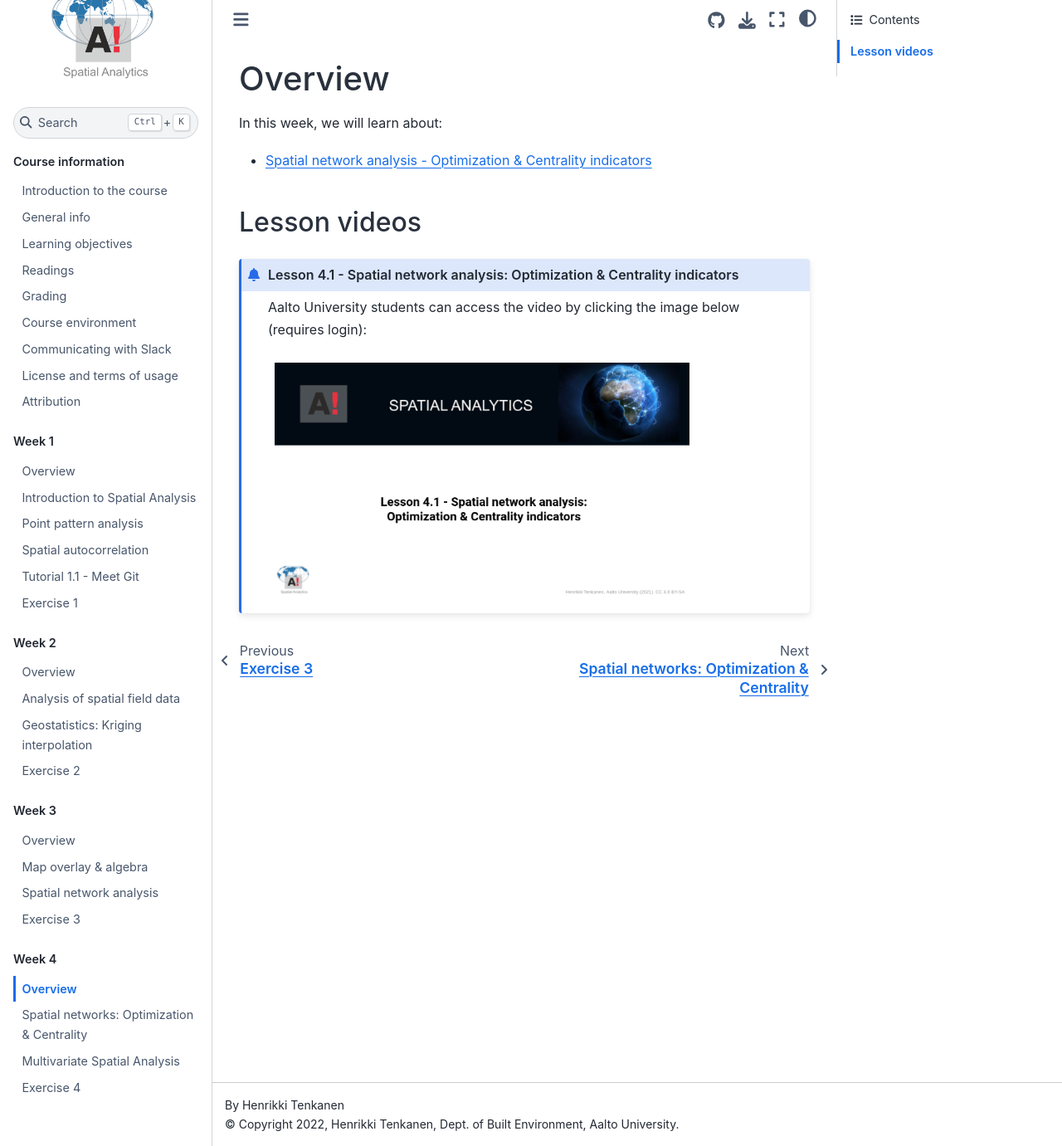
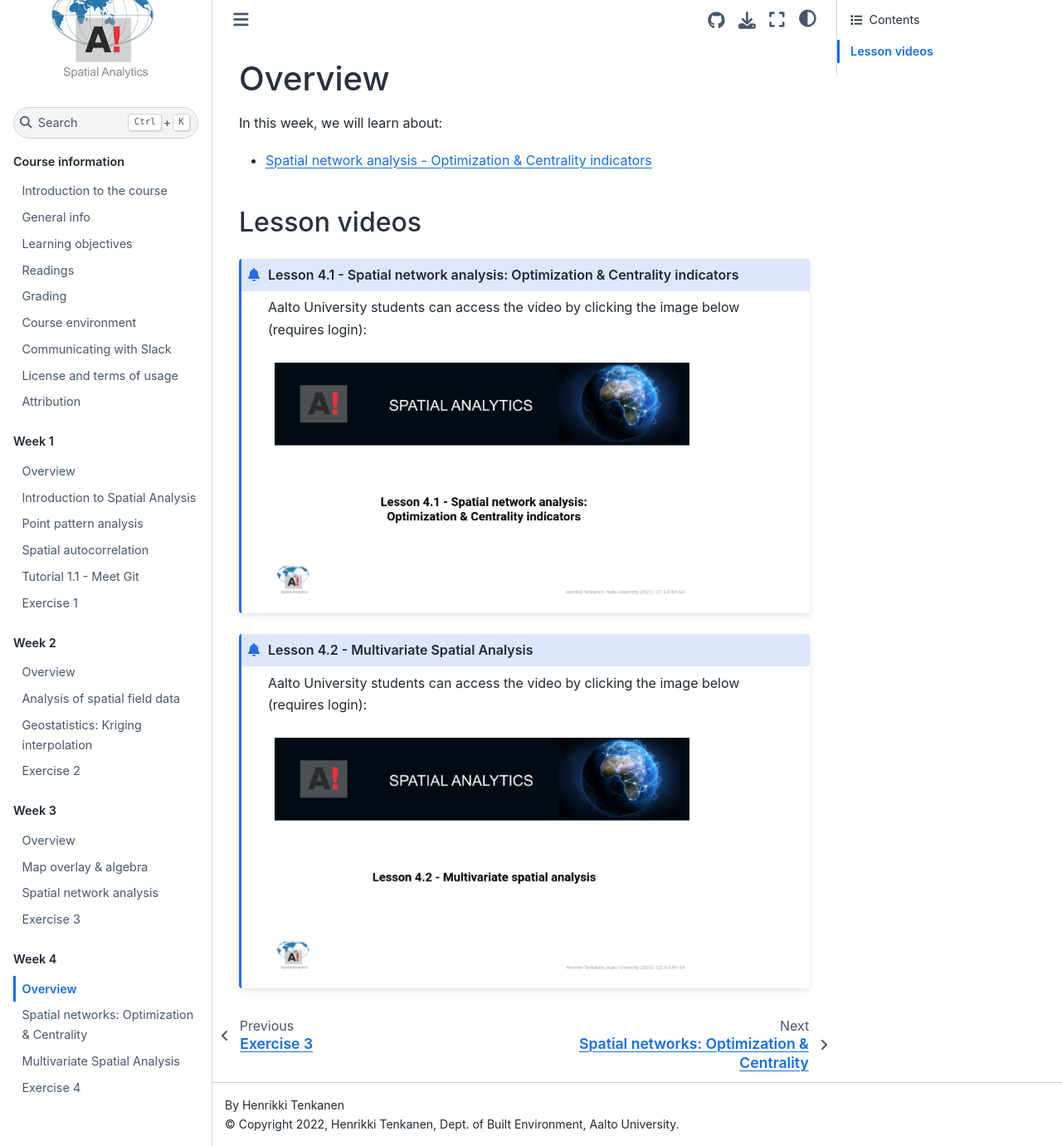
Before and after one commit to AaltoGIS/Spatial-Analytics, a Sphinx documentation site: the page built from source/lessons/L4/overview.rst, in a window 1280 px wide and 1381 px high. Shown: the whole window at 83% size. Built offline with Sphinx 7.4.7 and the Sphinx Book theme 1.1.4, drawn with Linux system fonts in a browser that asks for light colours; pages that are not in the unit, such as notebooks, are missing from menus; some of the changed lines change nothing that is shown.

Commit message:
Add lesson 4.2 video

```diff
--- a/source/lessons/L4/overview.rst
+++ b/source/lessons/L4/overview.rst
@@ -20,11 +20,11 @@ Lesson videos
         :width: 500px
         :align: left
 
-..    .. admonition:: Lesson 4.2 - Multivariate Spatial Analysis
+.. admonition:: Lesson 4.2 - Multivariate Spatial Analysis
 
-        Aalto University students can access the video by clicking the image below (requires login):
+    Aalto University students can access the video by clicking the image below (requires login):
 
-        .. figure:: img/Lesson4.2.png
-            :target: https://aalto.cloud.panopto.eu/Panopto/Pages/Viewer.aspx?id=1c6ae28c-6e4c-4c6f-92e9-adeb00e37d5f
-            :width: 500px
-            :align: left
+    .. figure:: img/Lesson4.2.png
+        :target: https://aalto.cloud.panopto.eu/Panopto/Pages/Viewer.aspx?id=d33ee515-6662-46d2-ab17-af510071ae3c
+        :width: 500px
+        :align: left
```
